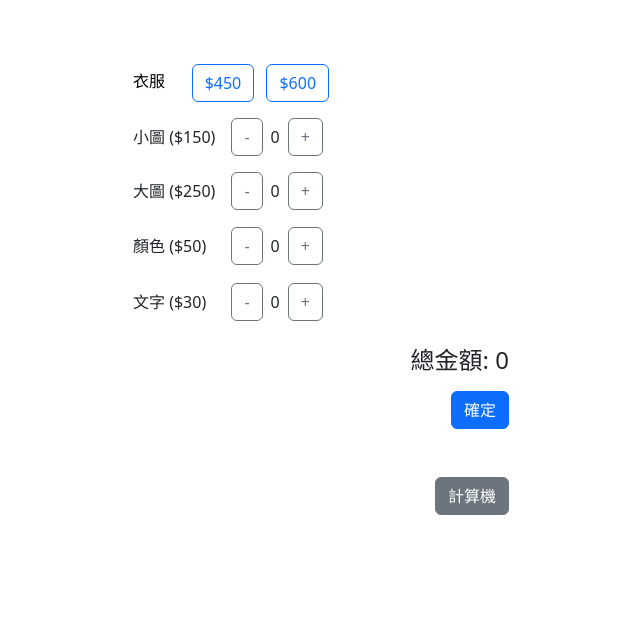
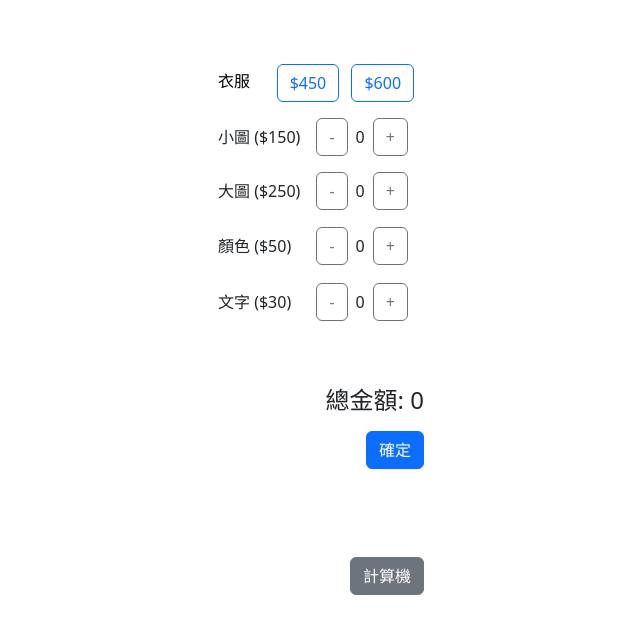
Before and after one commit to verybigpudding/verybigpudding.github.io, a plain HTML site: page index.html in a window 1280 px wide. Shown: the whole page, without its empty margins (319-959 px from the left). Drawn offline with nearby package versions, Linux system fonts and the light colour scheme.

Commit message:
Update index.html

```diff
--- a/index.html
+++ b/index.html
@@ -9,7 +9,7 @@
 </head>
 
 <body class="p-3 d-flex justify-content-center align-items-start" style="min-height:100vh;">
-  <div class="container" style="margin-top:3rem; max-width:400px;">
+  <div class="container" style="margin-top:3rem; max-width:230px;">
 
     <!-- 幾百 -->
     <div class="mb-3">
@@ -57,12 +57,16 @@
     <!-- 總金額 -->
     <div class="mt-4 text-end">
       <div>
+        <p style="color:white;">0</p>
         <h4>總金額: <span id="total">0</span></h4>
         <button class="btn btn-primary mt-2" onclick="confirmOrder()">確定</button>
         <div id="history" class="mt-4"></div>
       </div>
-      <button id="toggleCalc" class="btn btn-secondary mt-4 text-brtween">計算機</button>
+      <p style="color:white;">0</p>
+      <button id="toggleCalc" class="btn btn-secondary mt-4">計算機</button>
     </div>
+
+
 
     <div id="calculator" class="mt-3" style="display:none;">
       <div class="border rounded p-3" style="max-width: 250px;">
```
